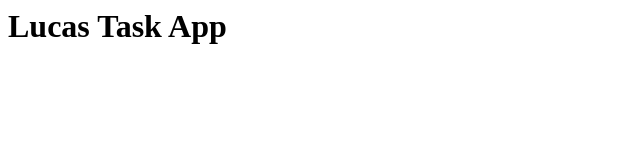
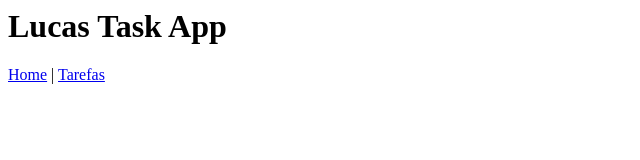
Before and after one commit to LucasCelestino/angular-p2, an Angular app: page / in a window 1280 px wide. Shown: the top 160 px of the page, without its empty margins (0-640 px from the left). Built offline with nearby package versions, Linux system fonts and the light colour scheme.

Commit message:
3 files modified

```diff
--- a/src/app/app.component.html
+++ b/src/app/app.component.html
@@ -1 +1,3 @@
 <h1>Lucas Task App</h1>
+<a [routerLink]="['home']">Home</a> | <a [routerLink]="['tarefas']">Tarefas</a>
+<router-outlet></router-outlet>
--- a/src/app/lucas-home-component/lucas-home-component.component.html
+++ b/src/app/lucas-home-component/lucas-home-component.component.html
@@ -1,3 +1 @@
-<p>
-lucas-home-component works!;;
-</p>
+<p>lucas-home-component works!;;</p>
```
Also changed, not shown: src/app/app.module.ts (+16 -4 lines).
